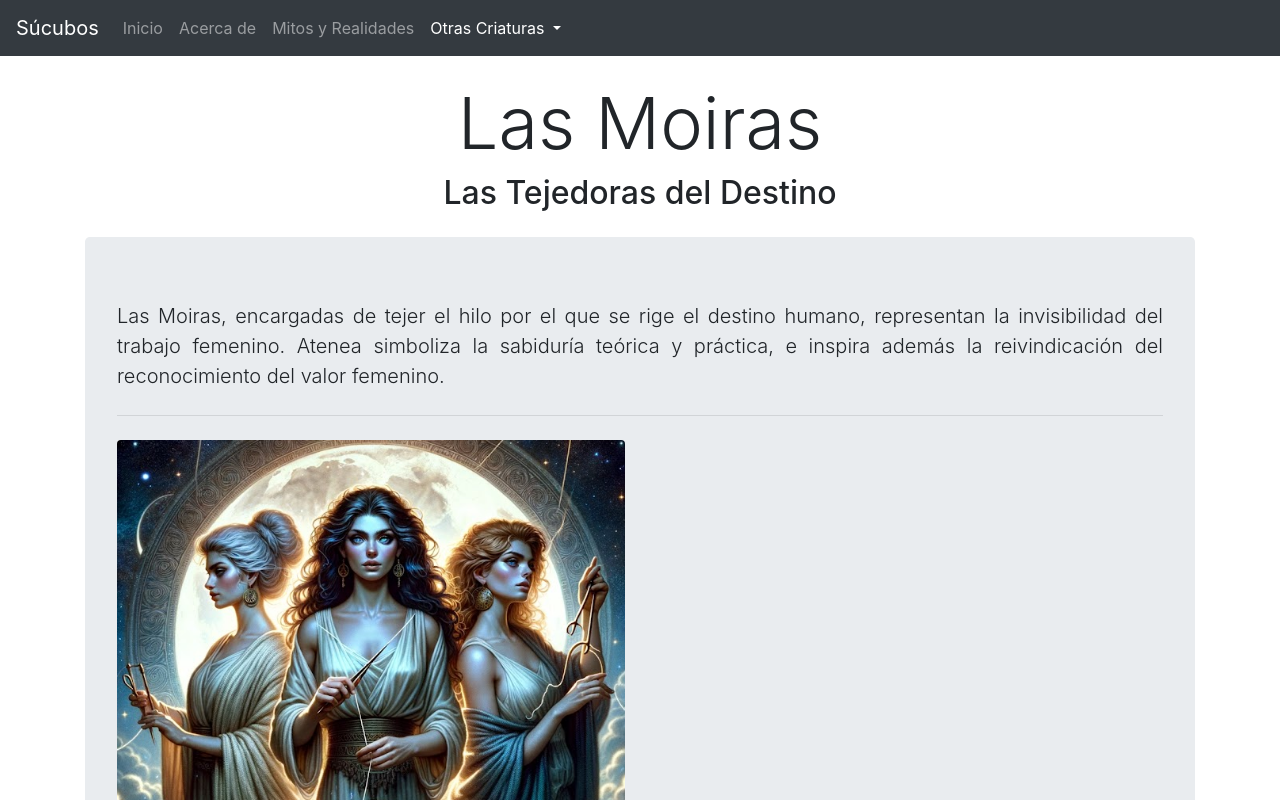
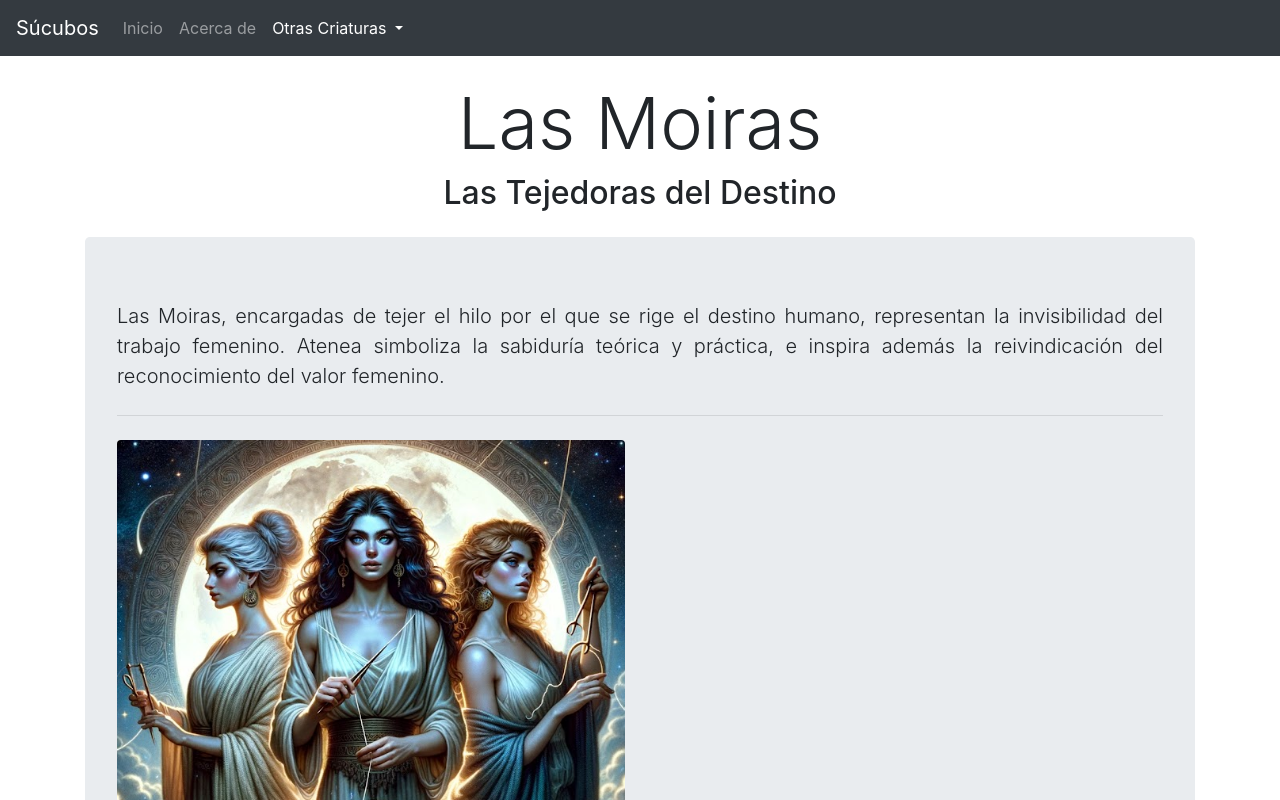
Before and after one commit to mariana22-hub/Sucubus, a plain HTML site: page moiras.html in a window 1280 px wide. Shown: the top 800 px of the page. Drawn offline with nearby package versions, Linux system fonts and the light colour scheme.

Commit message:
Update moiras.html

```diff
--- a/moiras.html
+++ b/moiras.html
@@ -26,7 +26,7 @@
                     <a class="nav-link" href="about.html">Acerca de</a>
                 </li>
                 <li class="nav-item">
-                    <a class="nav-link" href="myths.html">Mitos y Realidades</a>
+
                 </li>
                 <li class="nav-item dropdown active">
                     <a class="nav-link dropdown-toggle" href="#" id="navbarDropdown" role="button" data-toggle="dropdown" aria-haspopup="true" aria-expanded="false">
```
